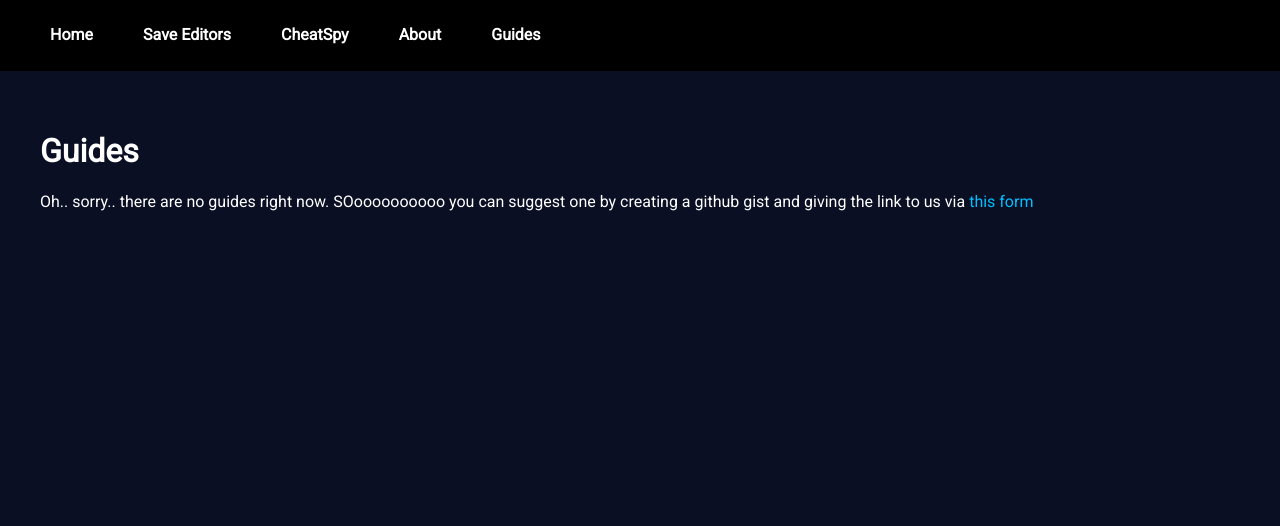
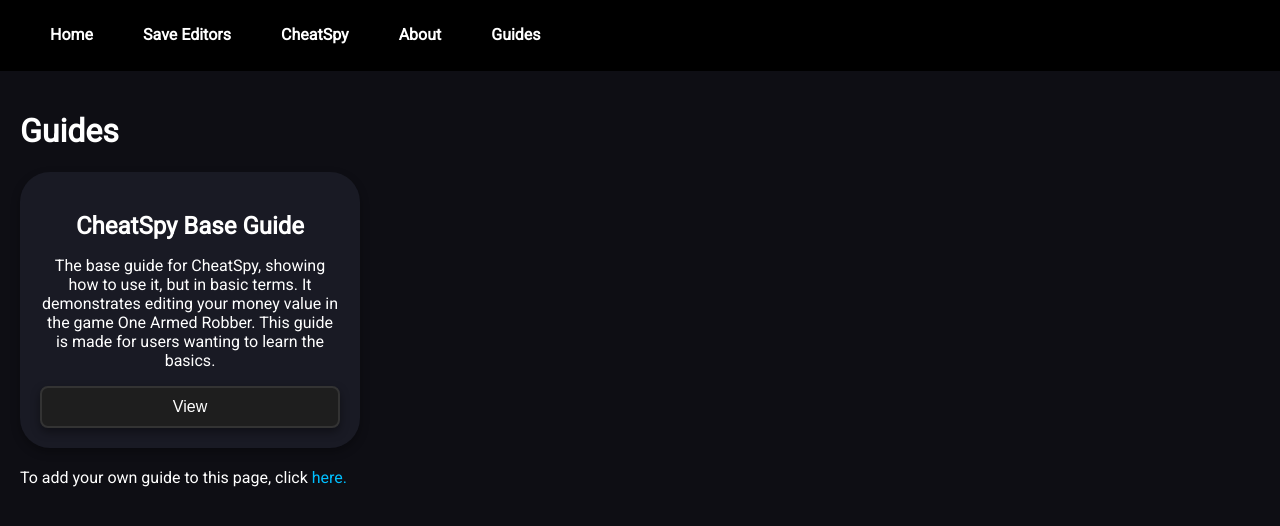
Before and after one commit to OptionallyBlueStudios/BlueHub, a plain HTML site: page guides.html in a window 1280 px wide. Drawn offline with Linux system fonts and the light colour scheme.

Commit message:
IFRAMEs And Guide

```diff
--- a/guides.html
+++ b/guides.html
@@ -4,10 +4,52 @@
   <meta charset="UTF-8" />
   <meta name="viewport" content="width=device-width, initial-scale=1.0" />
   <title>BlueHub Navigation</title>
+
   <!-- Link external CSS -->
   <link rel="stylesheet" href="src/lib/css/cross-page.css" />
-  <!-- Optional Google Fonts Roboto -->
+
+  <!-- Google Fonts -->
   <link href="https://fonts.googleapis.com/css2?family=Roboto&display=swap" rel="stylesheet" />
+
+  <style>
+    body {
+      font-family: 'Roboto', sans-serif;
+      background: #0e0e14;
+      color: white;
+      margin: 0;
+      padding: 0;
+    }
+
+    .content {
+      padding: 20px;
+    }
+
+    .guide-card {
+      background: #191a24;
+      color: white;
+      width: 300px;
+      padding: 20px;
+      border-radius: 30px;
+      box-shadow: 0 4px 10px rgba(0, 0, 0, 0.3);
+      text-align: center;
+      transition: all 0.3s ease;
+      margin-bottom: 20px;
+    }
+
+    .guide-card h2 {
+      font-weight: bold;
+      margin-bottom: 10px;
+    }
+
+    .guide-card:hover {
+      transform: translateY(-5px) scale(1.05);
+      box-shadow: 0 6px 14px rgba(0, 0, 0, 0.5);
+    }
+
+    .guide-card button {
+      width: 100%;
+    }
+  </style>
 </head>
 <body>
 
@@ -20,10 +62,34 @@
     <a href="https://optionallybluestudios.github.io/BlueHub/guides">Guides</a>
   </div>
 
+  <script>
+    function openUrl(url) {
+      window.location = url;
+    }
+  </script>
+
   <!-- Main Page Content -->
   <div class="content">
     <h1>Guides</h1>
-    <p>Oh.. sorry.. there are no guides right now. SOoooooooooo you can suggest one by creating a github gist and giving the link to us via <a href="https://forms.gle/EBy537UiSpD2LGfR6">this form</a></p>
+    <div class="guide-card">
+      <h2>CheatSpy Base Guide</h2>
+      <p>
+        The base guide for CheatSpy, showing how to use it, but in basic terms.
+        It demonstrates editing your money value in the game One Armed Robber.
+        This guide is made for users wanting to learn the basics.
+      </p>
+      <button
+        onclick="openUrl('https://optionallybluestudios.github.io/BlueHub/iframe?url=https://www.youtube.com/embed/KmRfqZnGSQY&prev=https://optionallybluestudios.github.io/guides')">
+        View
+      </button>
+    </div>
+
+    <p>
+      To add your own guide to this page, click
+      <a href="https://optionallybluestudios.github.io/BlueHub/iframe?url=https://forms.gle/EBy537UiSpD2LGfR6&prev=https://optionallybluestudios.github.io/BlueHub/guides">
+        here.
+      </a>
+    </p>
   </div>
 
 </body>
```
Also changed, not shown: iframe.html (added, +110 -0 lines).
